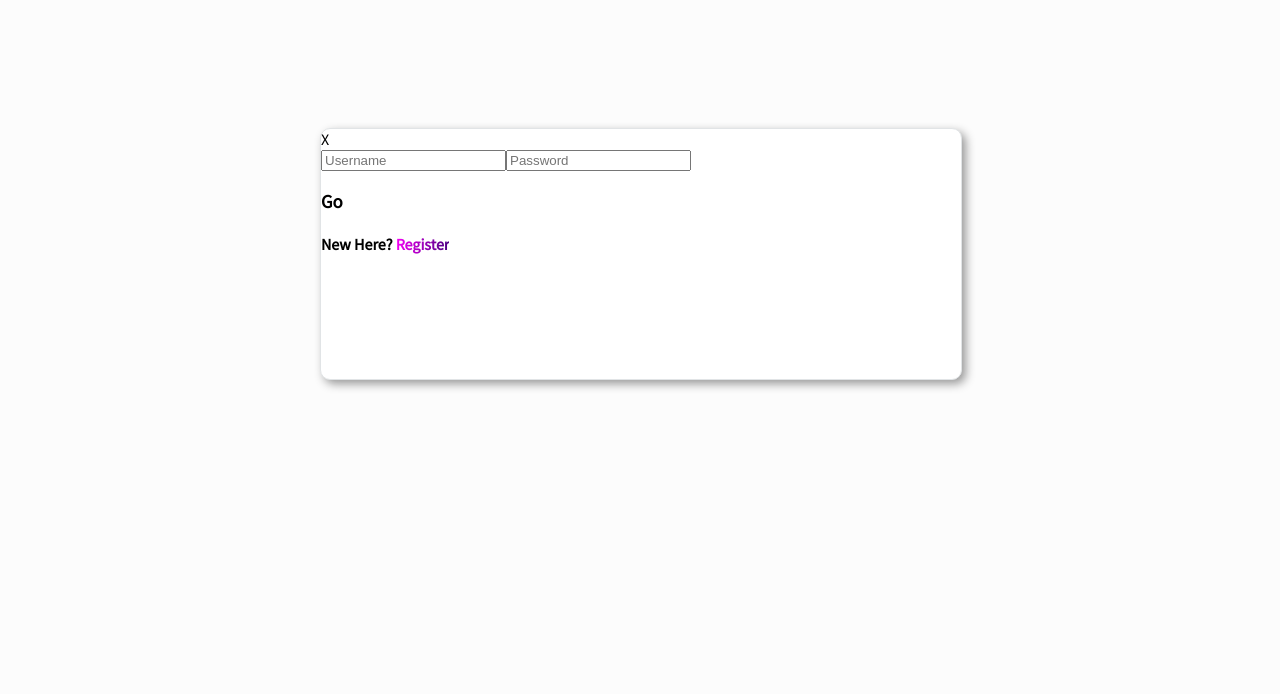
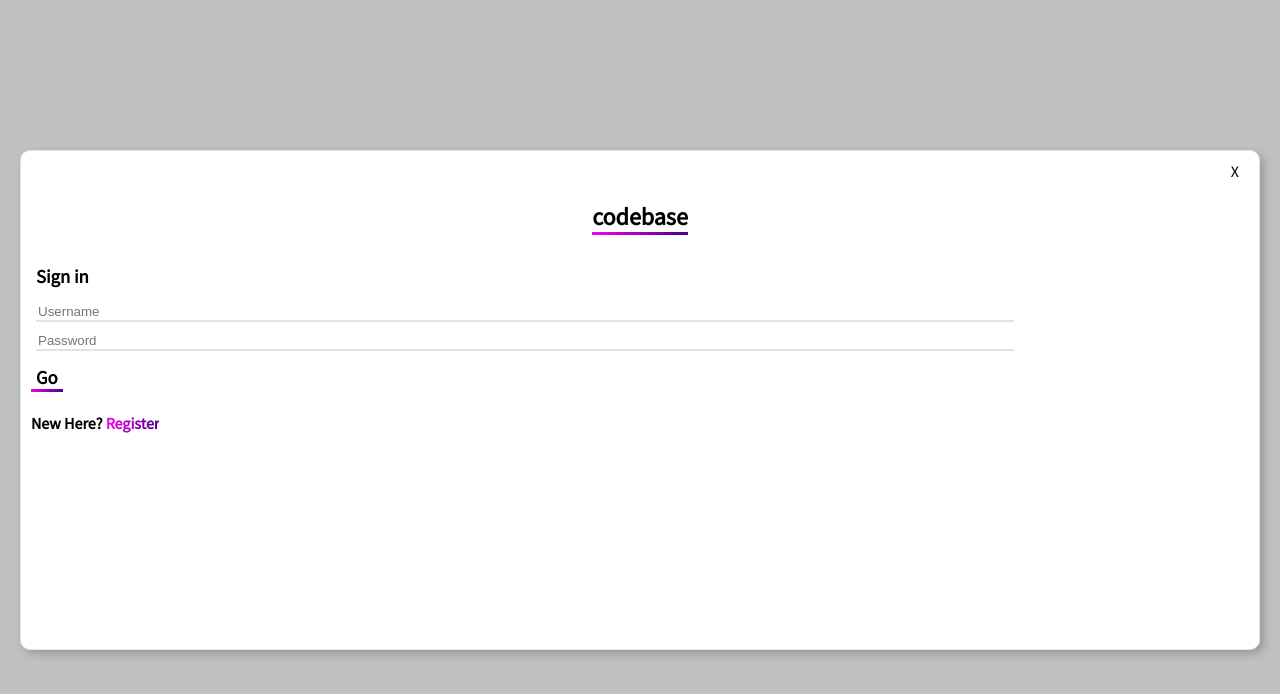
Before and after one commit to Devairways/CodeBase, a Next.js app in the folder StaticFile_Server/: page /components/modal/Modal in a window 1280 px wide. Shown: the top 694 px of the page. Built offline with nearby package versions, Linux system fonts and the light colour scheme.

Commit message:
work on styling modals

```diff
--- a/StaticFile_Server/pages/components/modal/Modal.js
+++ b/StaticFile_Server/pages/components/modal/Modal.js
@@ -1,26 +1,26 @@
 import React, { useContext, useEffect, useState, Fragment } from  "react";
-import { store } from "../../services/Store";
 
-const Modal = ({ type, params, close })=>{
-	const user = useContext(store);
+const Modal = ({ close })=>{
 	const [modalType, setModalType] = useState("login");
     const [login, setLogin] = useState({ username: "", password: "", submitted: false, err: "" });
     const [register, setRegister] = useState({ username: "", password: "", submitted: false, err: "" });
 
     // handler for new input formfields
     const handleChange = (e) => {
-    	if(e.target.placeholder.includes("New")){
+    	if(e.target.alt.includes("register")){
+			console.log(e.target)
     		setRegister({ ...register, submitted: false })
 	        const { name, value } = e.target;
-	        setRegister({...register, [name]: value });
+	        setRegister({ ...register, [name]: value });
     	}
     	else{
     		setLogin({ ...login, submitted: false })
 	        const { value } = e.target;
-	        setLogin({...login, name: value });
+	        setLogin({ ...login, [name]: value });
     	}
 
 	}
+
     // handler function for submitting form
     const handleSubmit = (action) =>{
     	switch(action) {
@@ -50,14 +50,17 @@ const Modal = ({ type, params, close })=>{
     }
 
 	return(
+		<div id="overlay">
 			<div id="modal">
 			{
 				modalType === "login" && (
 				// Modal for Login
-			<div>
-				<span onClick={e => close()}>X</span>
-				<form name="Modal" className="">
-	                <div className="">
+				<div className="type">
+					<span className="close" onClick={e => close()}>X</span>
+					<h2 className="selected">codebase</h2>
+					<h3>Sign in</h3>
+					<form name="Modal" >
+						<div className="inputs">
 							<input type="text" className="" name="username" value={login.username} onChange={handleChange} placeholder="Username"/>
 							<input type="text" className="" name="password" value={login.password} onChange={handleChange} placeholder="Password"/>
 							{
@@ -67,7 +70,7 @@ const Modal = ({ type, params, close })=>{
 						</div>
 						<span className="form__error">{login.err}</span>
 						<div className="" >
-	                    <a onClick={e => console.log("user logged in")}><h3>Go</h3></a>
+							<a onClick={e => console.log("user logged in")}><h3 className="selected">Go</h3></a>
 						</div>
 						<h4>New Here? <span alt="register" onClick={()=>{setModalType("register")}}>Register</span></h4>
 					</form>
@@ -77,13 +80,16 @@ const Modal = ({ type, params, close })=>{
 			{
 				modalType === "register" && (
 				// Modal for Registering
-			<div>
-				<span onClick={e => close()}>X</span>
-				<form name="Modal" className="">
-	                <div className="">
-	                    <input type="text" className="" name="username" value={register.username} onChange={handleChange} placeholder="Set username"/>
-                        <input type="text" className="" name="email" value={register.email} onChange={handleChange} placeholder="Set email"/>
-	                    <input type="text" className="" name="picture" value={register.password} onChange={handleChange} placeholder="Set password"/>
+				<div className="type">
+					<span  className="close" onClick={e => close()}>X</span>
+					<h2 className="selected">codebase</h2>
+					<h3>Register</h3>
+					<form name="Modal">
+						<div className="inputs">
+							<input type="text" className="" name="username" value={register.username} onChange={handleChange} placeholder="Username" alt="register"/>
+							<input type="text" className="" name="email" value={register.email} onChange={handleChange} placeholder="Email" alt="register"/>
+							<input type="text" className="" name="password" value={register.password} onChange={handleChange} placeholder="Password" alt="register"/>
+							<input type="text" className="" name="password" value={register.password} onChange={handleChange} placeholder="retype Password" alt="register"/>
 							{
 								register.submitted && !register.username && !register.password &&
 								<div className="help-block">Please fill out form</div>
@@ -91,13 +97,15 @@ const Modal = ({ type, params, close })=>{
 						</div>
 						<span className="form__error">{register.err}</span>
 						<div className="" >
-	                    <a onClick={e =>console.log("new user created!")}>Go</a>
+							<a onClick={e =>console.log("new user created!")}><h3 className="selected">Go</h3></a>
 						</div>
 					</form>
 				</div>
 				)
 			}
 			</div>
+		</div>
+
 	);
 }
 
--- a/StaticFile_Server/pages/styles/components/_Modal.scss
+++ b/StaticFile_Server/pages/styles/components/_Modal.scss
@@ -1,12 +1,25 @@
+@import "globals/Variables";
+
+#overlay{
+    position: fixed;
+    width: 100%;
+    height: 100%;
+    background: rgba($color: $grey, $alpha: 0.6);
+}
+
 #modal{
     border: 1px solid #e1e4e6;
     border-radius: 10px;
     box-shadow: 4px 4px 10px #999999;
-    margin: 10% 25%;
+    margin: 150px 20px;
     position: fixed;
+    right: 0;
+    left: 0;
+    top: 0;
+    bottom: 0;
     background: white;
-    width: 50%;
-    height: 250px;
+    padding: 10px;
+    z-index: 10;
     span, a{
         cursor: pointer;
     }
@@ -16,4 +29,36 @@
         -webkit-background-clip: text;
         -webkit-text-fill-color: transparent;
     }
+    h3{
+        margin: 10px 0;
+        padding: 0 5px;
+        width: fit-content;
+    }
 }
+
+.type{
+    display: flex;
+    flex-direction: column;
+    h2{
+        align-self: center;
+    }
+}
+
+.close{
+    align-self: flex-end;
+    padding: 0 10px;
+}
+
+.inputs{
+    display: flex;
+    flex-direction: column;
+    outline: none;
+
+    input{
+        margin: 5px;
+        width: 80%;
+        outline: none;
+        border: none;
+        border-bottom: 2px solid $border;
+    }
+}
--- a/StaticFile_Server/pages/styles/components/_Nav.scss
+++ b/StaticFile_Server/pages/styles/components/_Nav.scss
@@ -18,7 +18,8 @@
     h2{
         font-family: $logo-font;
         width: min-content;
-        margin: 0;
+        margin: 0 5px;
+
     }
     img{
         border-radius: 50%;
@@ -40,6 +41,21 @@ li{
     &:hover{
         color: black;
         cursor: pointer;
+    }
+}
+
+.unregistered{
+    display: flex;
+    flex-direction: row;
+    align-items: center;
+    span{
+        font-weight: bolder;
+        color: $grey;
+    }
+    h3{
+        padding: 5px;
+        width: max-content;
+        margin: 5px;
     }
 }
 
```
Also changed, not shown: StaticFile_Server/pages/components/modal/login.js (added, +19 -0 lines), StaticFile_Server/pages/components/modal/register.js (added, +20 -0 lines), StaticFile_Server/pages/components/nav/Nav.js (+5 -3 lines). Lines whose indentation alone changed are shown as unchanged.
